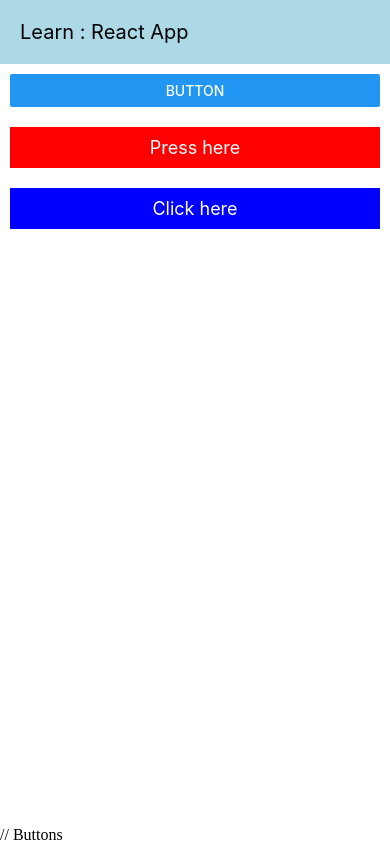
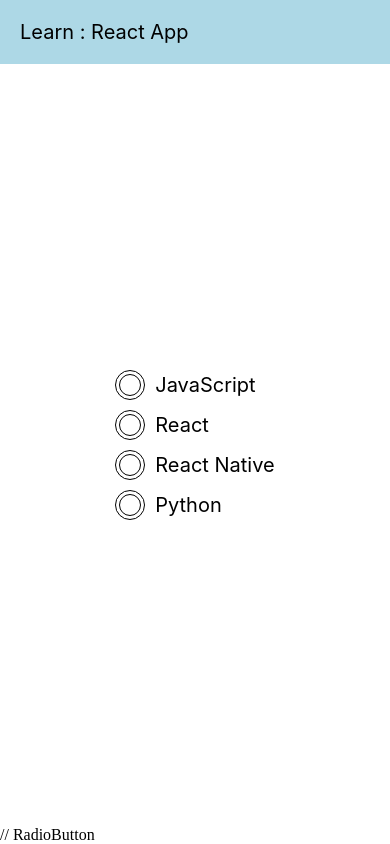
Before and after one commit to Synoize/learn-react-native-app, a React Native app: screen / in a window 390 px wide. Built offline with nearby package versions, Linux system fonts and the light colour scheme.

Commit message:
radio button

```diff
--- a/App.jsx
+++ b/App.jsx
@@ -13,6 +13,7 @@ import UseEffectHook from "./src/components/hooks/UseEffectHook";
 import ConditionalRendering from "./src/components/hooks/ConditionalRendering";
 import Flexbox from "./src/components/Flexbox";
 import Buttons from "./src/components/Buttons";
+import RadioButton from "./src/components/RadioButton";
 
 const App = () => {
 
@@ -36,7 +37,8 @@ const App = () => {
 
         {/* <Flexbox/> // Responsive Design */}
 
-        <Buttons/> // Buttons
+        {/* <Buttons/> // Buttons */}
+        <RadioButton/> // RadioButton
       </View>
     </View>
   )
--- /dev/null
+++ b/src/components/RadioButton.jsx
@@ -0,0 +1,84 @@
+import { useState } from "react"
+import { Button, StyleSheet, Text, TouchableHighlight, TouchableOpacity, View } from "react-native"
+
+const RadioButton = () => {
+    const [selected, setSelected] = useState(null);
+
+    const skills = [
+        {
+            id: 1,
+            name: "JavaScript"
+        },
+        {
+            id: 2,
+            name: "React"
+        },
+        {
+            id: 3,
+            name: "React Native"
+        },
+        {
+            id: 4,
+            name: "Python"
+        }
+    ]
+    return <View style={styles.container}>
+        <View style={styles.radioContainer}>
+
+            {
+                skills.map((skill)=> {
+                    return <TouchableOpacity key={skill.id} onPress={()=> {setSelected(skill.name)}}>
+                    <View style={styles.radioWrapper}>
+                        <View style={styles.radioButton}>
+                           { selected === skill.name ? <View style={styles.selected}></View> : <View style={styles.unSelected}></View>}
+                        </View>
+                        <Text style={styles.selectedText}>{skill.name}</Text>
+                    </View>
+                </TouchableOpacity>
+                })
+            }
+        </View>
+    </View>
+}
+
+const styles = StyleSheet.create({
+    container: {
+        flex: 1,
+        justifyContent: 'center',
+        alignItems: 'center',
+    },
+    radioContainer:{
+        gap:10
+    },
+    radioWrapper: {
+        flexDirection: 'row',
+        justifyContent: 'flex-start',
+        alignItems: 'center',
+        gap: 10,
+
+    },
+    radioButton: {
+        width: 30,
+        height: 30,
+        borderWidth: 1,
+        borderRadius: 20,
+        justifyContent: 'center',
+        alignItems: 'center',
+    },
+    selected:{
+        backgroundColor: 'red',
+        padding:10,
+        borderWidth: 0.5,
+        borderRadius: 20,
+    },
+    unSelected:{
+        padding:10,
+        borderWidth: 1,
+        borderRadius: 20,
+    },
+    selectedText:{
+        fontSize: 20
+    }
+})
+
+export default RadioButton;
```
